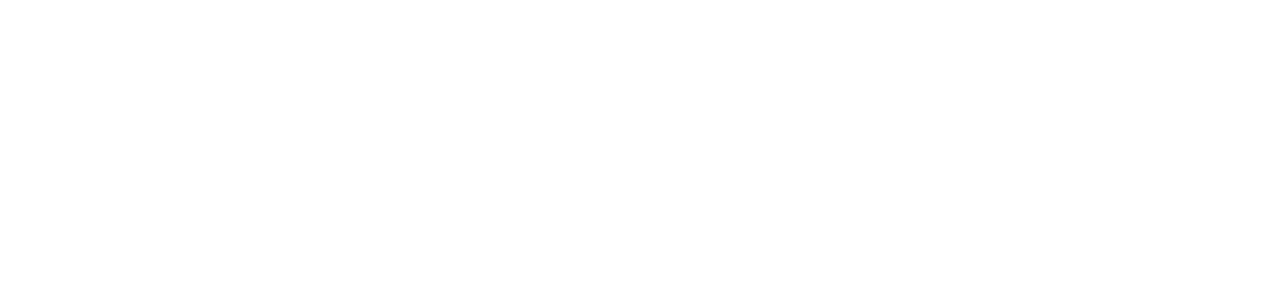
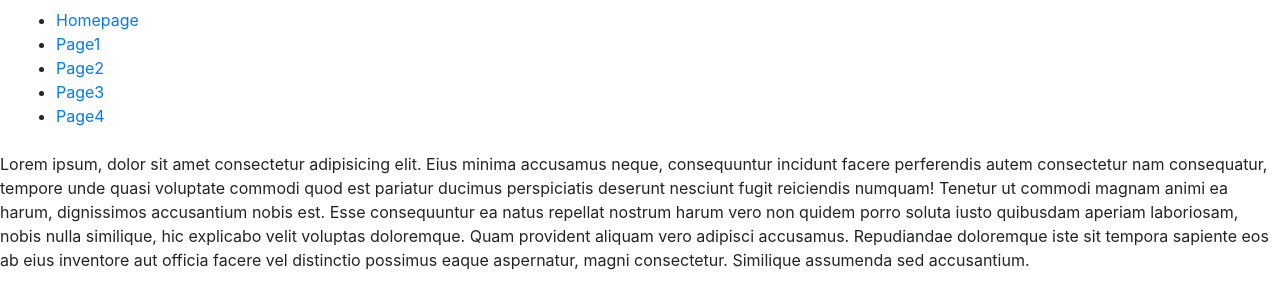
Before and after one commit to hanzulika/Web, a plain HTML site: page Tema API/html/page1.html in a window 1280 px wide. Drawn offline with nearby package versions, Linux system fonts and the light colour scheme.

Commit message:
Implemented dynamic menu

```diff
--- /dev/null
+++ b/Tema API/extra/menu.html
@@ -0,0 +1,7 @@
+<ul>
+  <li><a href="./index.html">Homepage</a></li>
+  <li><a href="./page1.html">Page1</a></li>
+  <li><a href="./page2.html">Page2</a></li>
+  <li><a href="./page3.html">Page3</a></li>
+  <li><a href="./page4.html">Page4</a></li>
+</ul>
--- a/Tema API/html/index.html
+++ b/Tema API/html/index.html
@@ -5,10 +5,11 @@
     <title>My Web Page</title>
 </head>
 <body>
-    <nav class="navbar navbar-expand-lg bg-body-tertiary">
+    <main>
+        <nav class="navbar"></nav>
+    </main>
 
-    </nav>
-      <script src="script.js"></script>
+      <script src="../scripts/script.js" type="module"></script>
 </body>
 
 </html>
--- a/Tema API/html/page1.html
+++ b/Tema API/html/page1.html
@@ -0,0 +1,15 @@
+<!DOCTYPE html>
+<html>
+<head>
+    <link rel="stylesheet" href="https://cdn.jsdelivr.net/npm/bootstrap@4.4.1/dist/css/bootstrap.min.css" integrity="sha384-Vkoo8x4CGsO3+Hhxv8T/Q5PaXtkKtu6ug5TOeNV6gBiFeWPGFN9MuhOf23Q9Ifjh" crossorigin="anonymous">
+    <title>My Web Page</title>
+</head>
+<body>
+    <main>
+        <nav class="navbar"></nav>
+    </main>
+    <p>Lorem ipsum, dolor sit amet consectetur adipisicing elit. Eius minima accusamus neque, consequuntur incidunt facere perferendis autem consectetur nam consequatur, tempore unde quasi voluptate commodi quod est pariatur ducimus perspiciatis deserunt nesciunt fugit reiciendis numquam! Tenetur ut commodi magnam animi ea harum, dignissimos accusantium nobis est. Esse consequuntur ea natus repellat nostrum harum vero non quidem porro soluta iusto quibusdam aperiam laboriosam, nobis nulla similique, hic explicabo velit voluptas doloremque. Quam provident aliquam vero adipisci accusamus. Repudiandae doloremque iste sit tempora sapiente eos ab eius inventore aut officia facere vel distinctio possimus eaque aspernatur, magni consectetur. Similique assumenda sed accusantium.</p>
+      <script src="../scripts/script.js" type="module"></script>
+</body>
+
+</html>
--- /dev/null
+++ b/Tema API/scripts/pageLoader.js
@@ -0,0 +1,21 @@
+export class HtmlLoader {
+    loadHtml(fetchFrom, whereToLoad) {
+        let xhr = new XMLHttpRequest()
+        xhr.open("GET", fetchFrom, true)
+        xhr.onreadystatechange = function () {
+            if (xhr.readyState == 4 && xhr.status == 200) {
+                console.log(xhr.responseText)
+                let targetElement = document.querySelector(`.${whereToLoad}`);
+
+                // Check if the element exists
+                if (targetElement) {
+                    // Set the inner HTML of the element to the fetched HTML content
+                    targetElement.innerHTML = xhr.responseText;
+                } else {
+                    console.error(`Element with class "${whereToLoad}" not found`);
+                }
+            }
+        }
+        xhr.send()
+    }
+}
--- a/Tema API/scripts/script.js
+++ b/Tema API/scripts/script.js
@@ -1,2 +1,4 @@
+import { HtmlLoader } from "./pageLoader.js";
+
 let loader=new HtmlLoader;
-loader.loadHtml("./html/menu.html","nav");
+loader.loadHtml("../extra/menu.html","navbar");
```
Also changed, not shown: Tema API/html/menu.html (deleted, +0 -33 lines), Tema API/html/page2.html (+15 -0 lines), Tema API/html/page3.html (+15 -0 lines), Tema API/html/page4.html (+15 -0 lines).
